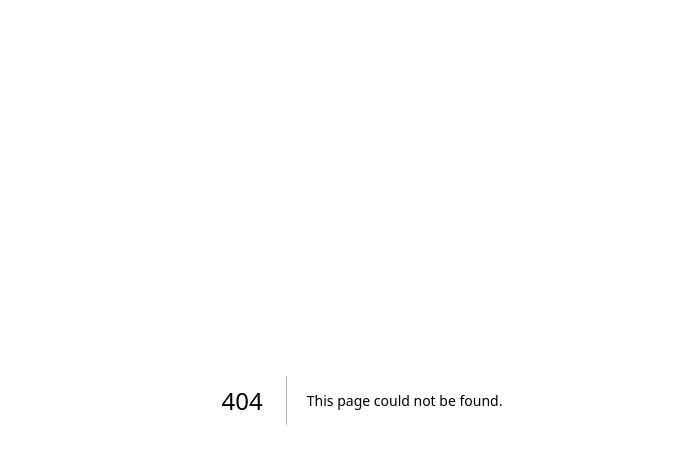
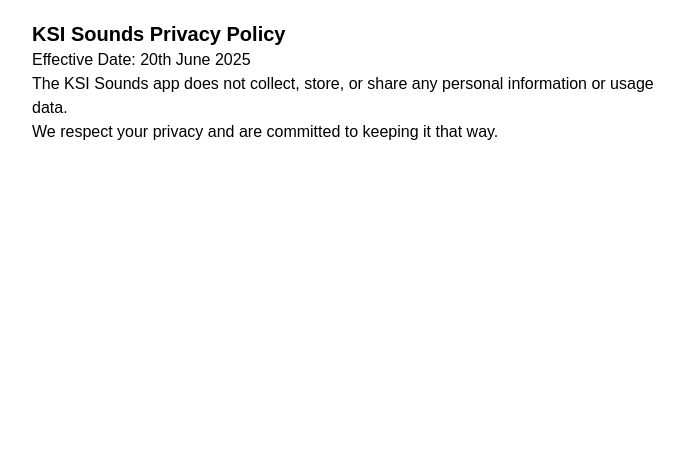
Before and after one commit to rexrichardson/rex-portfolio, a Next.js app: page /ksi-sounds-private-policy in a window 1280 px wide. Before the commit this address had no page. Shown: the top 464 px of the page, without its empty margins (278-962 px from the left). Built offline with nearby package versions, Linux system fonts and the light colour scheme.

Commit message:
added private policy

```diff
--- /dev/null
+++ b/pages/ksi-sounds-private-policy.js
@@ -0,0 +1,22 @@
+import React from "react";
+
+export default function PrivacyPolicy() {
+  return (
+    <div
+      style={{
+        maxWidth: 700,
+        margin: "auto",
+        padding: 20,
+        fontFamily: "Arial, sans-serif",
+      }}
+    >
+      <h1 className="text-xl font-bold">KSI Sounds Privacy Policy</h1>
+      <p>Effective Date: 20th June 2025</p>
+      <p>
+        The KSI Sounds app does not collect, store, or share any personal
+        information or usage data.
+      </p>
+      <p>We respect your privacy and are committed to keeping it that way.</p>
+    </div>
+  );
+}
```
